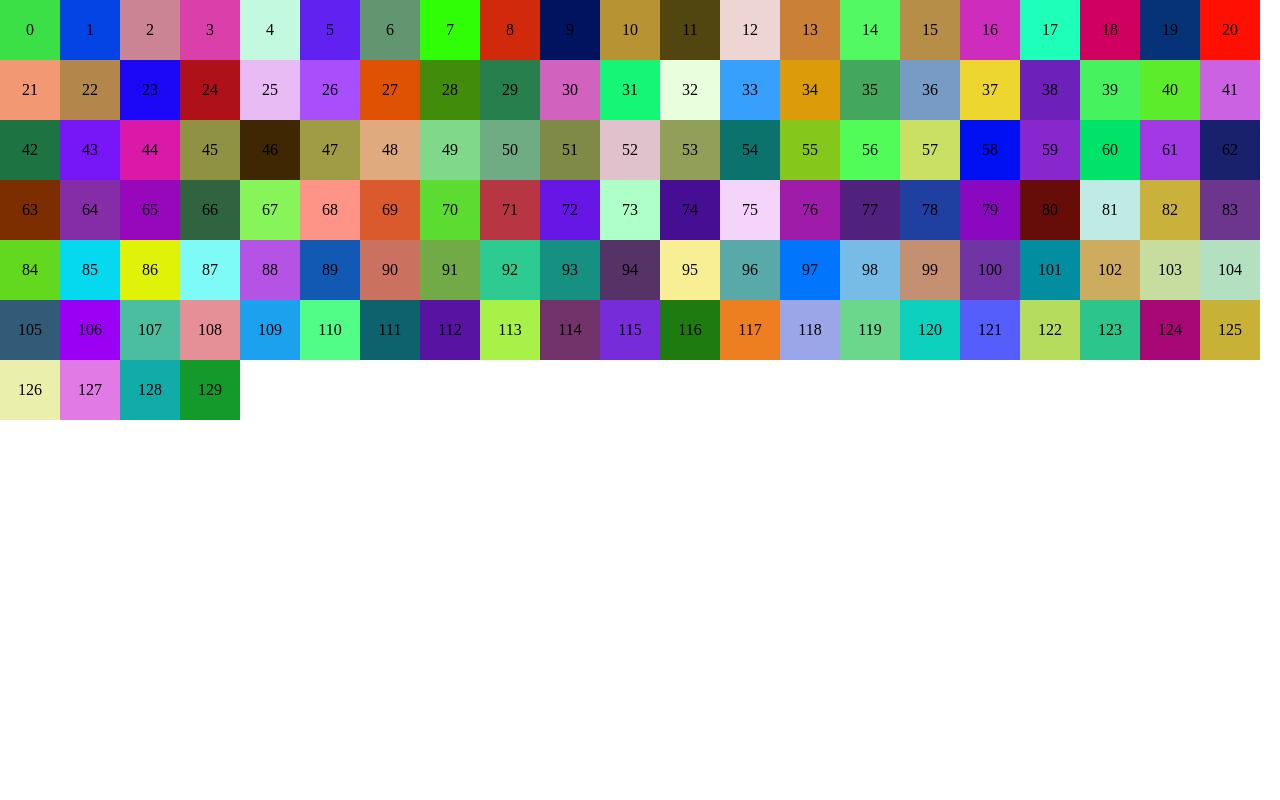
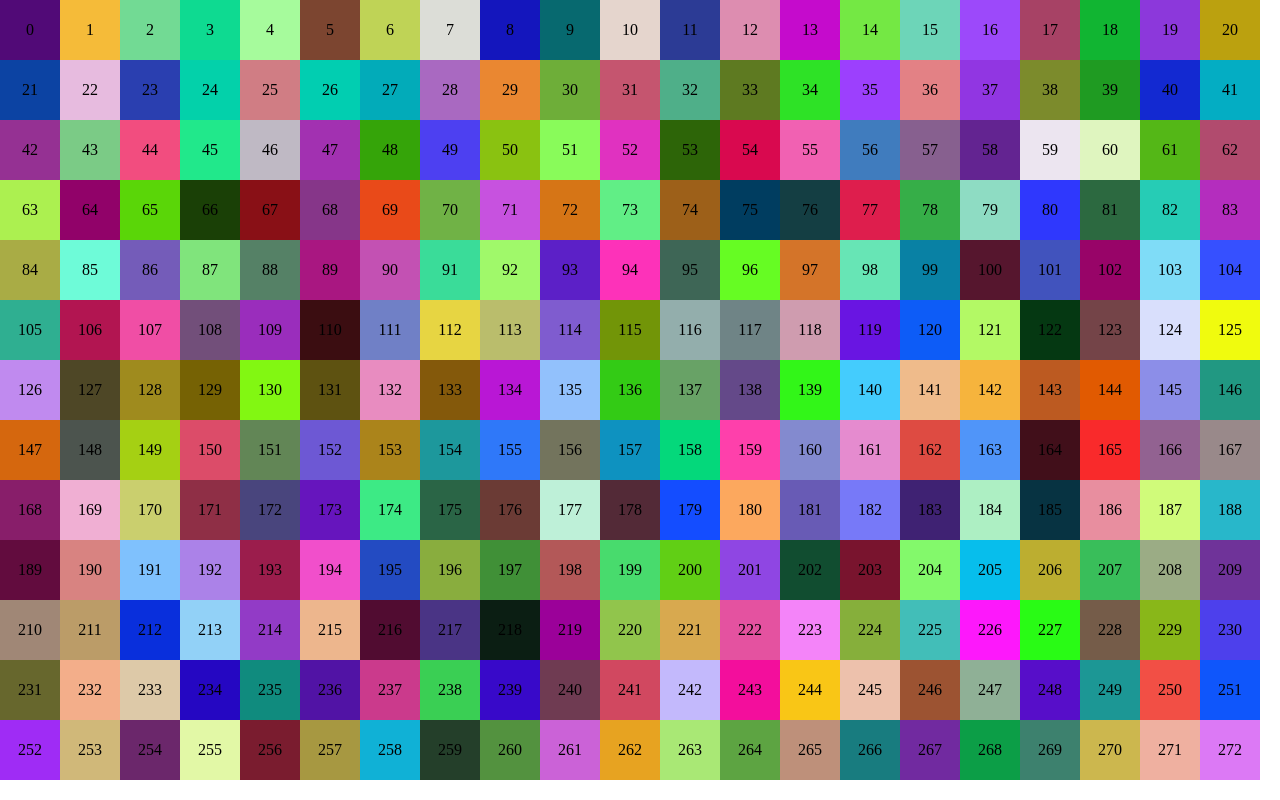
Before and after one commit to redxzeta/color-box, a React (Create React App) app: page / in a window 1280 px wide. Built offline with nearby package versions, Linux system fonts and the light colour scheme.

Commit message:
update components

```diff
--- a/src/App.tsx
+++ b/src/App.tsx
@@ -1,109 +1,60 @@
-import { useCallback, useEffect, useState } from "react";
+import React from 'react';
 import "./app.css";
-import styled from "styled-components";
-interface IColorBox {
-  id: number;
-  top: number;
-  left: number;
-  right: number;
-  bottom: number;
-  color: string;
+import { BOX_SIZE, ColorBox } from './components/ColorBox';
+import { AppContext } from './context';
+
+const column = Math.floor(document.body.clientWidth / BOX_SIZE);
+const rows = Math.floor(window.innerHeight / BOX_SIZE);
+function App() {
+	const [boxesPerRow, setBoxesPerRow] = React.useState<number>(0);
+	const [boxIdsNeedChangeColor, setBoxIdsNeedChangeColor] = React.useState<number[]>([]);
+
+	React.useEffect(() => {
+		window.addEventListener('resize', () => {
+			setBoxesPerRow(Math.floor(document.body.clientWidth / BOX_SIZE));
+		});
+		window.dispatchEvent(new Event('resize'));
+	}, []);
+
+	const numberOfBoxes = column * rows;
+
+	const requestBoxIdToChangeColour = React.useCallback((id: number) => {
+		setBoxIdsNeedChangeColor((currentValue) => [...currentValue, id]);
+	}, []);
+
+	const removeBoxIdFromBoxIdNeedChangeColor = React.useCallback((id: number) => {
+		setBoxIdsNeedChangeColor((currentValue) => currentValue.filter((value) => value !== id));
+	}, []);
+
+	const appContextValue = React.useMemo(() => ({
+		boxesPerRow,
+		boxIdsNeedChangeColor,
+		numberOfBoxes,
+		requestBoxIdToChangeColour,
+		completeChangingColor: removeBoxIdFromBoxIdNeedChangeColor,
+	}), [
+		boxesPerRow,
+		boxIdsNeedChangeColor,
+		numberOfBoxes,
+		removeBoxIdFromBoxIdNeedChangeColor,
+		requestBoxIdToChangeColour,
+	]);
+
+	return (
+		<AppContext.Provider value={appContextValue}>
+			<main>
+				{
+					Array(numberOfBoxes).fill(0).map((_, i) => (
+						<ColorBox
+							key={i}
+							boxId={i}
+						/>
+					))
+				}
+			</main>
+		</AppContext.Provider>
+	);
 }
 
-interface IStyleBox {
-  bg: string;
-}
-const column = Math.floor(window.screen.width / 60);
-const rows = Math.floor(window.screen.height / 60);
-function App() {
-  const [colorBox, setColorBox] = useState<IColorBox[] | []>([]);
 
-  useEffect(() => {
-    let arr = [];
-    for (let i = 0; i < rows; i++) {
-      for (let j = 0; j < column; j++) {
-        let id = i * column + j;
-        let body = {
-          id: id,
-          top: -1,
-          right: -1,
-          left: -1,
-          bottom: -1,
-          color: getRandomColor(),
-        };
-        if (id - 1 >= i * column) {
-          body.left = id - 1;
-        }
-
-        if (j + 1 < column) {
-          body.right = id + 1;
-        }
-        if (i > 0) {
-          body.top = id - column;
-        }
-        if (i < rows) {
-          body.bottom = id + column;
-        }
-        arr.push(body);
-      }
-    }
-    setColorBox(arr);
-  }, []);
-  const getRandomColor = () => {
-    const r = Math.floor(Math.random() * 256);
-    const g = Math.floor(Math.random() * 256);
-    const b = Math.floor(Math.random() * 256);
-    return `rgb(${r}, ${g}, ${b})`;
-  };
-
-  const onClick = useCallback(
-    (x: IColorBox) => {
-      let arr = [];
-      if (x.left > -1) {
-        arr.push(x.left);
-      }
-      if (x.right > -1) {
-        arr.push(x.right);
-      }
-      if (x.bottom > -1) {
-        arr.push(x.bottom);
-      }
-      if (x.top > -1) {
-        arr.push(x.top);
-      }
-      let second = arr[Math.floor(Math.random() * arr.length)];
-      const colorBoxArray = colorBox.map((c: IColorBox) => {
-        if (c.id === x.id) {
-          return { ...c, color: getRandomColor() };
-        } else if (c.id === second) {
-          return { ...c, color: getRandomColor() };
-        } else {
-          return c;
-        }
-      });
-      setColorBox(colorBoxArray);
-    },
-    [colorBox]
-  );
-  return (
-    <main>
-      {colorBox.map((x: IColorBox) => {
-        return(
-          <ColorBox onClick={() => onClick(x)} bg={x.color} key={x.id}>
-            {x.id}
-          </ColorBox>
-        );
-      })}
-    </main>
-  );
-}
-
-const ColorBox = styled.div<IStyleBox>`
-  width: 60px;
-  height: 60px;
-  background-color: ${(props) => props.bg};
-  text-align: center;
-  vertical-align: middle;
-  line-height: 60px;
-`;
 export default App;
--- /dev/null
+++ b/src/components/ColorBox/index.tsx
@@ -0,0 +1,98 @@
+import React from 'react';
+import styled from 'styled-components';
+import { AppContext } from '../../context';
+
+interface IStyleBox {
+	bg: string;
+}
+
+interface IProps {
+	boxId: number;
+}
+
+export const BOX_SIZE = 60;
+
+const Box = styled.div<IStyleBox>`
+  width: ${BOX_SIZE}px;
+  height: ${BOX_SIZE}px;
+  background-color: ${(props) => props.bg};
+  text-align: center;
+  vertical-align: middle;
+  line-height: ${BOX_SIZE}px;
+  user-select: none;
+`;
+
+export const ColorBox = (props: IProps) => {
+	const {
+		boxId,
+	} = props;
+
+	const divRef = React.createRef<HTMLDivElement>();
+
+	const {
+		boxesPerRow,
+		boxIdsNeedChangeColor,
+		numberOfBoxes,
+		requestBoxIdToChangeColour,
+		completeChangingColor,
+	} = React.useContext(AppContext);
+
+	const getRandomColor = React.useCallback(() => {
+		const r = Math.floor(Math.random() * 256);
+		const g = Math.floor(Math.random() * 256);
+		const b = Math.floor(Math.random() * 256);
+		return `rgb(${r}, ${g}, ${b})`;
+	}, []);
+
+	const [color, setColor] = React.useState(getRandomColor());
+
+	React.useEffect(() => {
+		if (boxIdsNeedChangeColor.includes(boxId)) {
+			setColor(getRandomColor());
+			completeChangingColor(boxId);
+		}
+	}, [
+		boxIdsNeedChangeColor,
+		boxId,
+		getRandomColor,
+		completeChangingColor,
+	]);
+
+	const handleBoxClick = React.useCallback(() => {
+		if (divRef.current) {
+			const elem = divRef.current;
+
+			const row = elem.offsetTop / BOX_SIZE;
+			const column = elem.offsetLeft / BOX_SIZE;
+
+			const totalRows = Math.floor(numberOfBoxes / boxesPerRow);
+			const adjacentBoxIds = [];
+			if (row > 0) {
+				adjacentBoxIds.push(boxesPerRow * (row - 1) + column);
+			}
+			if (row < totalRows) {
+				adjacentBoxIds.push(boxesPerRow * (row + 1) + column);
+			}
+			if (column > 0) {
+				adjacentBoxIds.push(boxesPerRow * row + (column - 1));
+			}
+			if (column < boxesPerRow - 1) {
+				adjacentBoxIds.push(boxesPerRow * row + (column + 1));
+			}
+
+			const randomId = adjacentBoxIds[Math.round(Math.random() * (adjacentBoxIds.length - 1))];
+			requestBoxIdToChangeColour(randomId);
+		}
+
+	}, [divRef, boxesPerRow, numberOfBoxes, requestBoxIdToChangeColour]);
+
+	return (
+		<Box
+			bg={color}
+			ref={divRef}
+			onClick={handleBoxClick}
+		>
+            {boxId}
+		</Box>
+	)
+}
--- /dev/null
+++ b/src/context/index.ts
@@ -0,0 +1,17 @@
+import React from 'react';
+
+interface IAppContext {
+	boxesPerRow: number;
+	boxIdsNeedChangeColor: number[];
+	numberOfBoxes: number;
+	requestBoxIdToChangeColour: (id: number) => void;
+	completeChangingColor: (id: number) => void;
+}
+
+export const AppContext = React.createContext<IAppContext>({
+	boxesPerRow: 0,
+	boxIdsNeedChangeColor: [],
+	numberOfBoxes: 0,
+	requestBoxIdToChangeColour: (id: number) => {},
+	completeChangingColor: (id: number) => {},
+});
```
